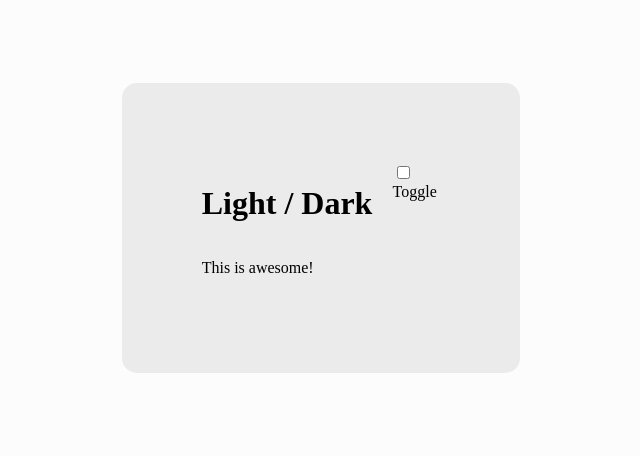
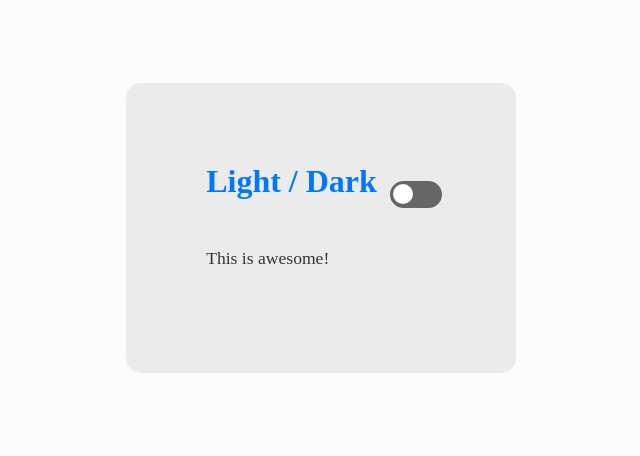
Before and after one commit to cryptwh0ads/dark-mode-js-css, a plain HTML site: page index.html in a window 1280 px wide. Shown: the part 172-628 px from the top of the page, without its empty margins (319-959 px from the left). Drawn offline with Linux system fonts and the light colour scheme.

Commit message:
feat: Styled toggle button

```diff
--- a/style.css
+++ b/style.css
@@ -29,3 +29,66 @@ body {
   grid-template-rows: auto auto;
   grid-template-areas: "title switch" "content content";
 }
+
+h1 {
+  margin: 0;
+  color: var(--color-heading);
+}
+
+p {
+  grid-area: content;
+
+  color: var(--color-text);
+  font-size: 1.1em;
+  line-height: 1.8em;
+
+  margin-top: 2em;
+}
+
+input[type="checkbox"] {
+  height: 0;
+  width: 0;
+  visibility: hidden;
+}
+
+label {
+  cursor: pointer;
+
+  text-indent: -9999px;
+
+  width: 52px;
+  height: 27px;
+
+  background: #666;
+
+  float: right;
+
+  border-radius: 100px;
+
+  position: relative;
+}
+
+label::after {
+  content: "";
+  position: absolute;
+  top: 3px;
+  left: 3px;
+  width: 20px;
+  height: 20px;
+  background-color: #fff;
+  border-radius: 90px;
+  transition: 0.3s;
+}
+
+input:checked + label {
+  background-color: var(--color-heading);
+}
+
+input:checked + label::after {
+  left: calc(100% - 5px);
+  transform: translateX(-100%);
+}
+
+label:active::after {
+  width: 45px;
+}
```
